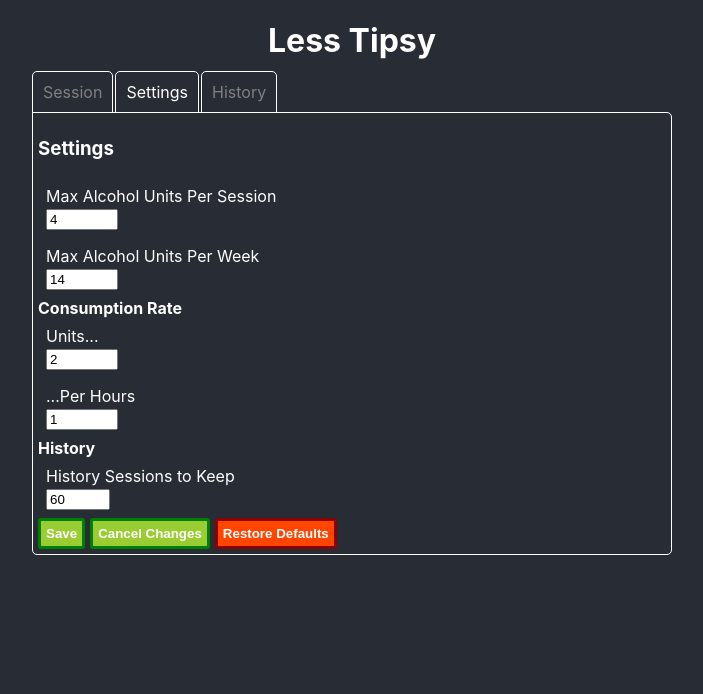
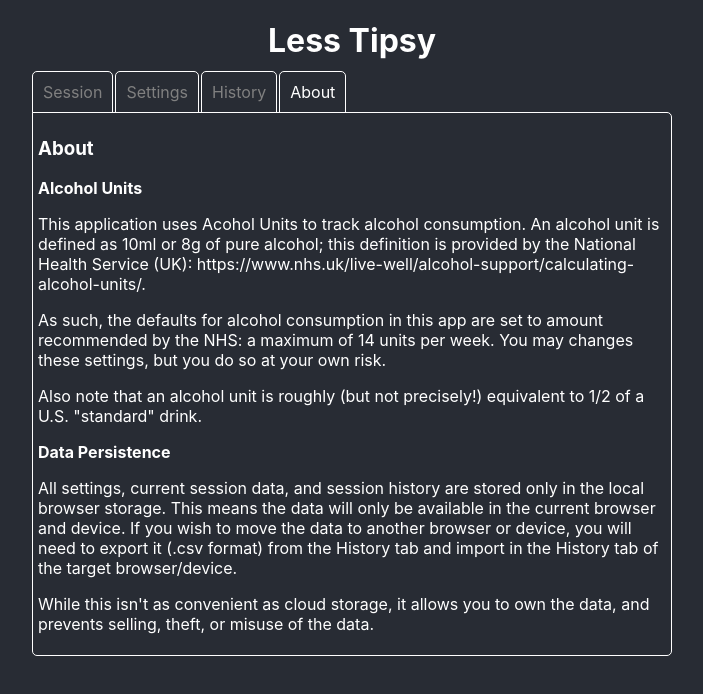
Before and after one commit to shaunlusk/less-tipsy, a React (Create React App) app: page / in a window 1280 px wide. Shown: the top 694 px of the page, without its empty margins (288-991 px from the left). Built offline with nearby package versions, Linux system fonts and the light colour scheme.

Commit message:
About Tab

```diff
--- /dev/null
+++ b/src/components/about-panel/about-panel.tsx
@@ -0,0 +1,20 @@
+import React, { FunctionComponent } from 'react';
+
+export const AboutPanel: FunctionComponent = () => {
+    return <div>
+        <h3>About</h3>
+        <div>
+            <p><strong>Alcohol Units</strong></p>
+            <p>This application uses Acohol Units to track alcohol consumption.  An alcohol unit is defined as 10ml or 8g of pure alcohol; this definition is provided by the National Health Service (UK):
+            https://www.nhs.uk/live-well/alcohol-support/calculating-alcohol-units/. </p>
+            <p>As such, the defaults for alcohol consumption in this app are set to amount recommended by the NHS: a maximum of 14 units per week.  You may changes these settings, but you do so at your own risk.</p>
+            <p>Also note that an alcohol unit is roughly (but not precisely!) equivalent to 1/2 of a U.S. "standard" drink.</p>
+            <p><strong>Data Persistence</strong></p>
+            <p>All settings, current session data, and session history are stored only in the local browser storage.
+                This means the data will only be available in the current browser and device.
+                If you wish to move the data to another browser or device, you will need to export it
+                (.csv format) from the History tab and import in the History tab of the target browser/device.</p>
+            <p>While this isn't as convenient as cloud storage, it allows you to own the data, and prevents selling, theft, or misuse of the data.</p>
+        </div>
+    </div>;
+}
--- a/src/components/main-panel/main-panel.tsx
+++ b/src/components/main-panel/main-panel.tsx
@@ -16,6 +16,7 @@ import { HistoricalSession } from '../../model/historical-session';
 import { HistoryService } from '../../services/history-service';
 import { TrueFalseSelectionModal } from '../modal-true-false-selection/modal-true-false-selection';
 import { IHistorySessionDto } from '../../model/history-session-dto';
+import { AboutPanel } from '../about-panel/about-panel';
 
 interface ISettingsState {
   sessionMax: string;
@@ -83,7 +84,7 @@ class MainPanel extends React.Component<IMainPanelProps, IMainPanelState> {
     this._history = this._loadHistory();
 
     this.state = {
-      activeTabLabel: 'Settings',
+      activeTabLabel: 'About',
       sessionState: this._activeSession ? this._getUpdatedSessionState() : null,
       history: this._history,
       showCancelSessionWarning: false,
@@ -440,6 +441,9 @@ class MainPanel extends React.Component<IMainPanelProps, IMainPanelState> {
             Are you sure you want to delete the <b>entire</b> history?  This cannot be undone!
         </TrueFalseSelectionModal>
       </Tab>
+      <Tab label="About">
+        <AboutPanel></AboutPanel>
+      </Tab>
     </Tabs>
   }
 }
```
Also changed, not shown: scratch.txt.
